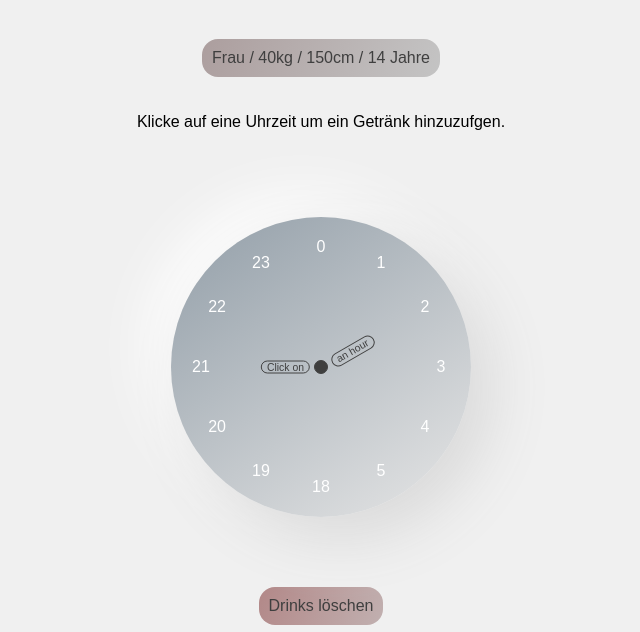
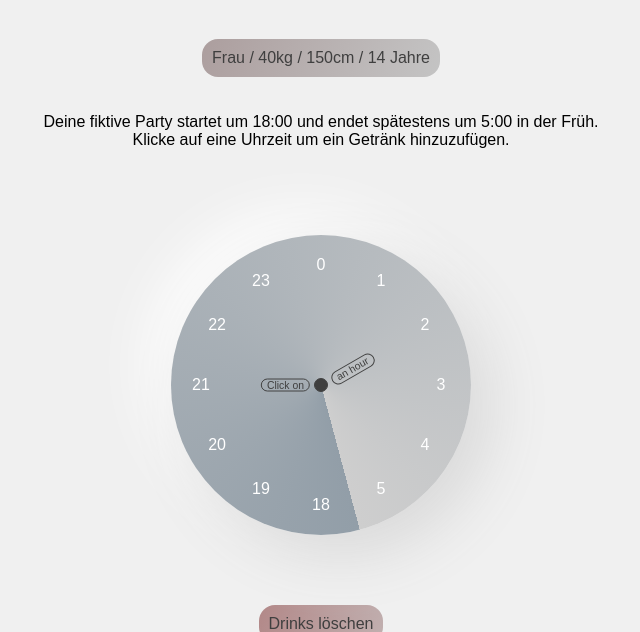
Before and after one commit to dasomji/alcohol-calculator, a plain HTML site: page index.html in a window 1280 px wide. Shown: the part 69-701 px from the top of the page, without its empty margins (319-959 px from the left). Drawn offline with nearby package versions, Linux system fonts and the light colour scheme.

Commit message:
changed clock-face to conic-gradient to indicate the start and end of the party

```diff
--- a/index.html
+++ b/index.html
@@ -13,7 +13,7 @@
         <div id="user-info" onclick="openUserInfoPopup()">
             <!-- gets populated by JS -->
         </div>
-        <p>Klicke auf eine Uhrzeit um ein Getränk hinzuzufgen.</p>
+        <p>Deine fiktive Party startet um 18:00 und endet spätestens um 5:00 in der Früh. <br> Klicke auf eine Uhrzeit um ein Getränk hinzuzufügen.</p>
     </div>
     <div id="clock-container">
         <div id="clock">
--- a/styles.css
+++ b/styles.css
@@ -57,7 +57,8 @@ button {
   width: calc(100vw - 160px);
   max-width: 300px;
   aspect-ratio: 1/1;
-  background: linear-gradient(145deg, #929ea8, #e6e6e6);
+  /* background: linear-gradient(145deg, #929ea8, #e6e6e6); */
+  background: conic-gradient(from 165deg at 50% 50%, #929ea8 0%, #cecece 100%);
   box-shadow: 20px 20px 60px #d9d9d9, -20px -20px 60px #ffffff;
   border-radius: 100%;
   position: relative;
```
